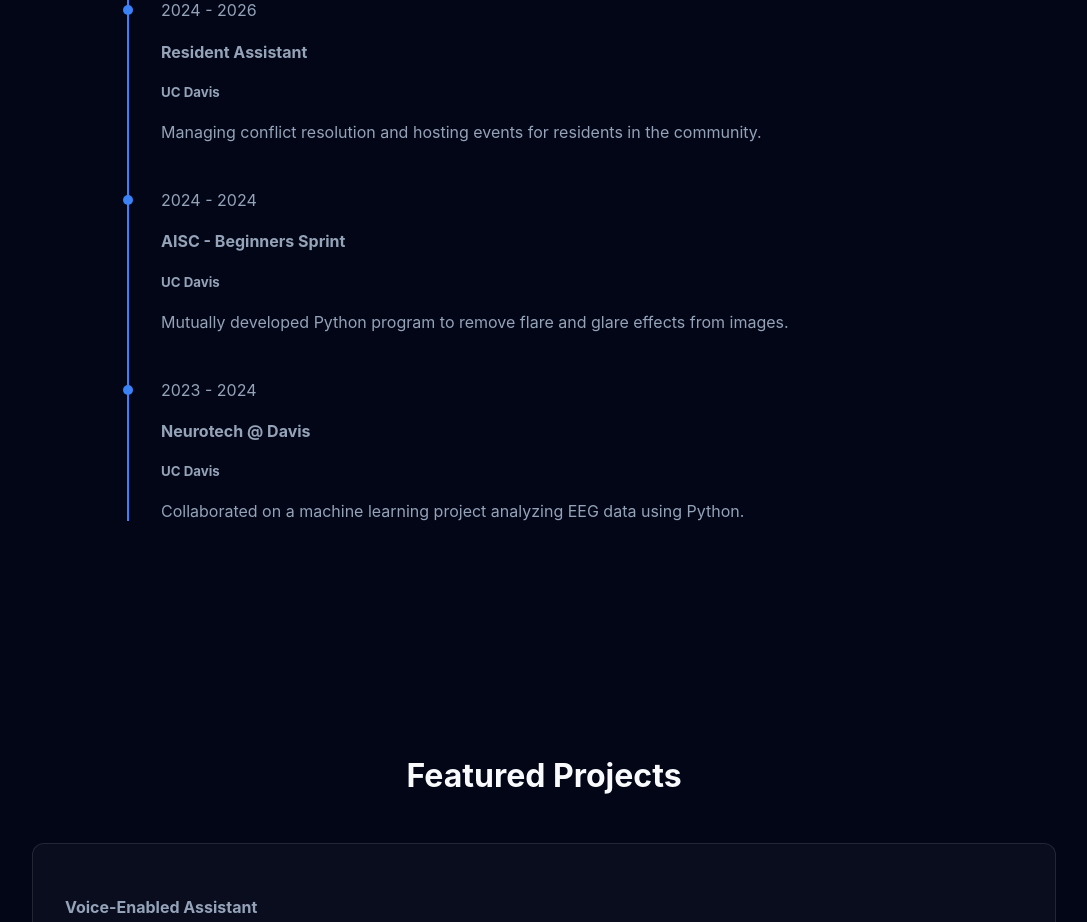
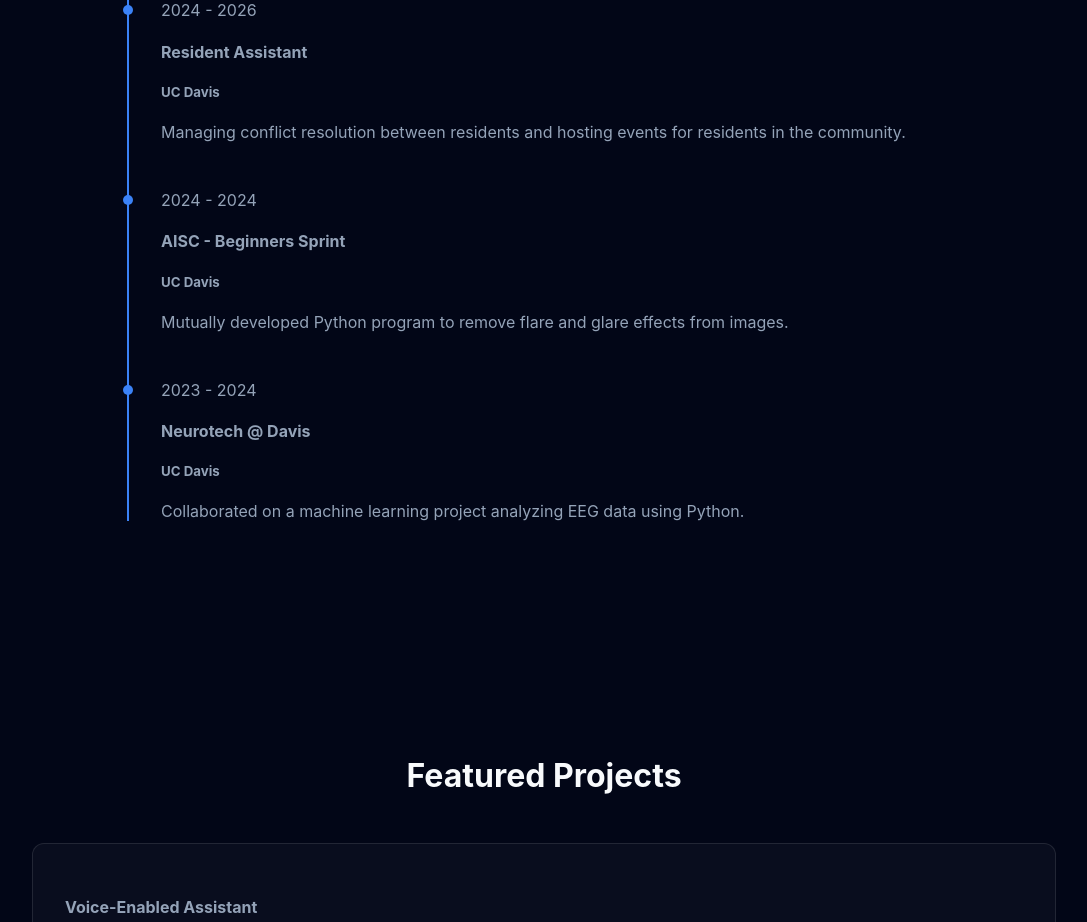
Before and after one commit to Achintya-Jaimini/achintya-jaimini.github.io, a React (Create React App) app: page / in a window 1280 px wide. Shown: the part 2080-3002 px from the top of the page, without its empty margins (96-1183 px from the left). Built offline with nearby package versions, Linux system fonts and the light colour scheme.

Commit message:
made changes

```diff
--- a/src/App.js
+++ b/src/App.js
@@ -819,7 +819,7 @@ const App = () => {
             <div className="timeline-content">
               <h4>Resident Assistant</h4>
               <h5>UC Davis</h5>
-              <p>Managing conflict resolution and hosting events for residents in the community.</p>
+              <p>Managing conflict resolution between residents and hosting events for residents in the community.</p>
             </div>
           </div>
           <div className="timeline-item">
```
